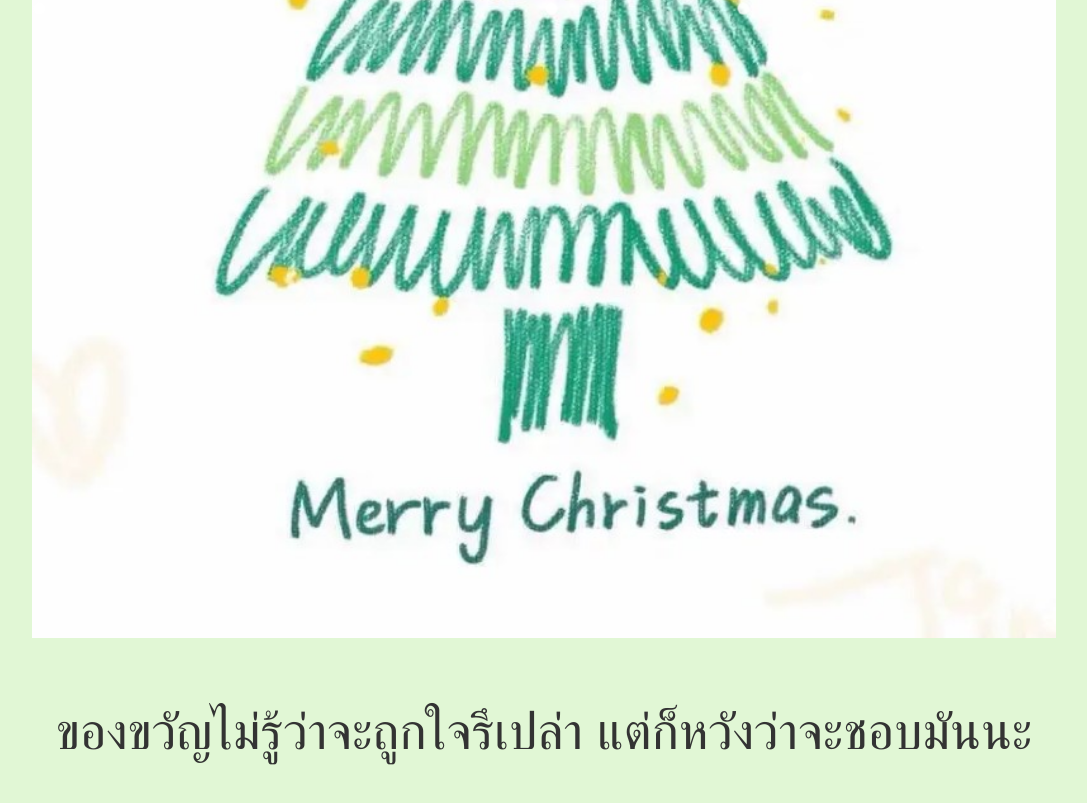
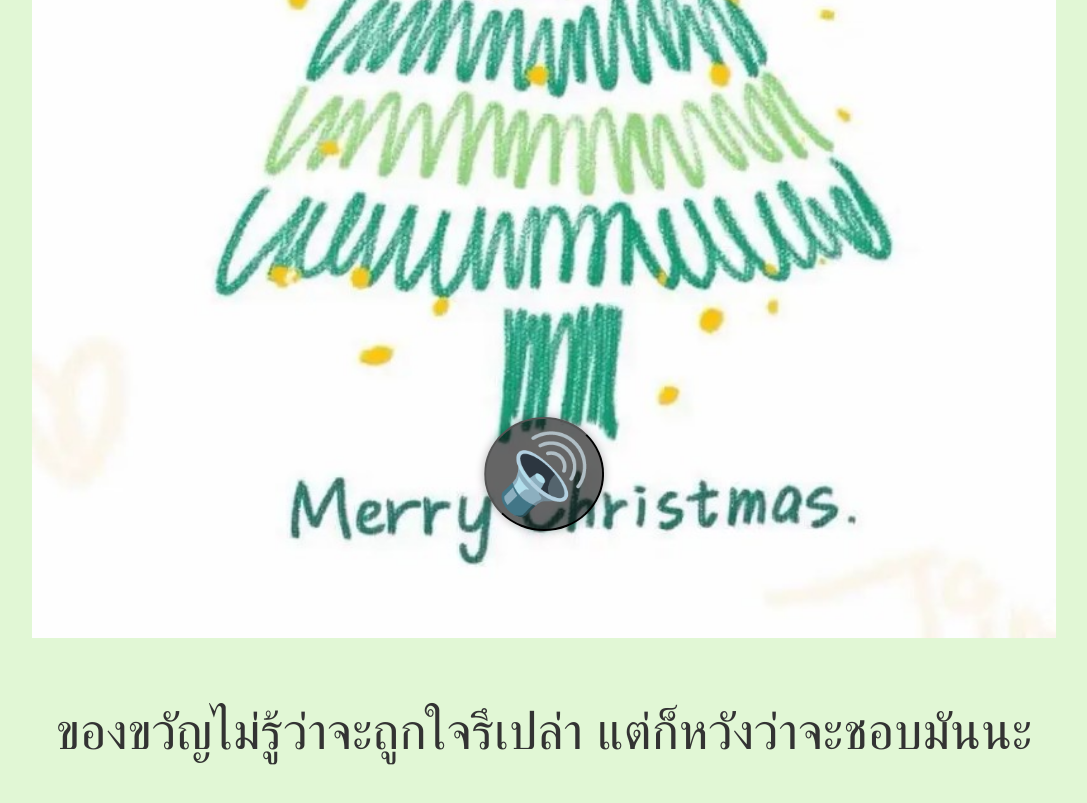
Before and after one commit to ghxoi/my-website, a plain HTML site: page page3.html in a window 1280 px wide. Shown: the part 745-1548 px from the top of the page, without its empty margins (96-1183 px from the left). Drawn offline with Linux system fonts and the light colour scheme.

Commit message:
Update page3.html

```diff
--- a/page3.html
+++ b/page3.html
@@ -30,6 +30,7 @@
         .image-container {
             margin-top: 10vw;
             text-align: center; /* จัดตำแหน่งให้รูปอยู่กลาง */
+            position: relative;
         }
 
         img {
@@ -122,6 +123,26 @@
                 font-size: 5vw; /* ปรับขนาดข้อความใน paragraph */
             }
         }
+
+        /* ไอคอนเล่นเสียง */
+        .audio-btn {
+            position: absolute;
+            bottom: 10%; /* กำหนดตำแหน่งให้ไอคอนอยู่บนรูปภาพ */
+            left: 50%;
+            transform: translateX(-50%);
+            font-size: 6vw; /* ปรับขนาดให้เหมาะสม */
+            color: #ffffff;
+            background-color: rgba(0, 0, 0, 0.6);
+            padding: 10px;
+            border-radius: 50%;
+            cursor: pointer;
+            box-shadow: 0 0 10px rgba(0, 0, 0, 0.3);
+            animation: fadeIn 3s;
+        }
+
+        .audio-btn:hover {
+            color: #ffcc00;
+        }
     </style>
 </head>
 <body>
@@ -152,6 +173,9 @@
     <!-- แสดงรูปภาพ -->
     <div class="image-container">
         <img src="Screenshot 2024-12-01 144045.jpg" alt="รูปภาพที่ 1"> <!-- เปลี่ยนเป็นเส้นทางของรูปภาพที่คุณต้องการ -->
+
+        <!-- ปุ่มเล่นเพลง -->
+        <button class="audio-btn" onclick="toggleAudio()">🔊</button>
     </div>
 
     <!-- เพิ่มข้อความ -->
@@ -160,20 +184,23 @@
     <!-- ปุ่มย้อนกลับ -->
     <a href="index.html" class="back-btn">⬅ Back</a>
 
-    <!-- เพิ่มเพลง (เล่นอัตโนมัติและไม่แสดงไอคอน) -->
-    <audio id="background-music" autoplay loop>
-        <source src="468580090_9171210946245374_7412023809507368888_n.mp3" type="audio/mp3">
+    <!-- เพิ่มเพลง -->
+    <audio id="background-music" loop>
+        <source src="the first snow.mp3">
         Your browser does not support the audio element.
     </audio>
 
-    <!-- JavaScript เพื่อให้เพลงเล่นอัตโนมัติหลังจากหน้าโหลด -->
+    <!-- JavaScript สำหรับการเล่นเพลง -->
     <script>
-        window.addEventListener('load', function() {
-            var audio = document.getElementById('background-music');
-            audio.play().catch(function(error) {
-                console.log('ไม่สามารถเล่นเพลงได้:', error);
-            });
-        });
+        var audio = document.getElementById('background-music');
+
+        function toggleAudio() {
+            if (audio.paused) {
+                audio.play();
+            } else {
+                audio.pause();
+            }
+        }
     </script>
 </body>
 </html>
```
